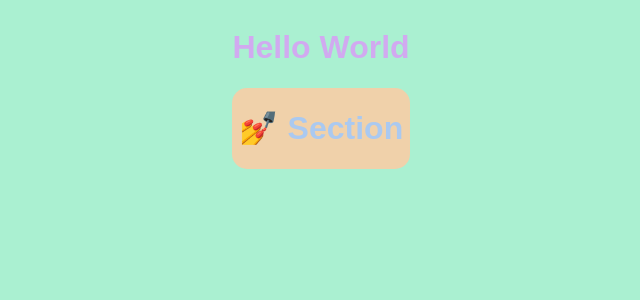
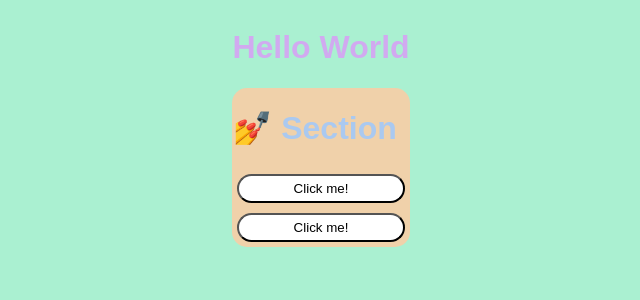
Before and after one commit to TomGower/styled-components-intro, a React (Vite) app: page / in a window 1280 px wide. Shown: the top 300 px of the page, without its empty margins (319-959 px from the left). Built offline with nearby package versions, Linux system fonts and the light colour scheme.

Commit message:
Added Buttons and styled with S-C

```diff
--- /dev/null
+++ b/src/Button.js
@@ -0,0 +1,17 @@
+import React from "react";
+import styled from "styled-components";
+
+const ButtonStyling = styled.button`
+  display: flex;
+  justify-content: center;
+  background-color: white;
+  padding: 5px;
+  margin: 5px;
+  border-radius: 15px;
+`;
+
+function Button() {
+  return <ButtonStyling>Click me!</ButtonStyling>;
+}
+
+export default Button;
--- a/src/Content.js
+++ b/src/Content.js
@@ -9,6 +9,7 @@ const TitleStyling = styled.h1`
 const SectionStyling = styled.div`
   background-color: #f0d1aa;
   display: flex;
+  flex-direction: column;
   justify-content: center;
   color: #f0aeaa;
   border-radius: 15px;
@@ -19,6 +20,8 @@ const Content = () => {
     <>
       <SectionStyling>
         <TitleStyling>💅 Section</TitleStyling>
+        <Button />
+        <Button />
       </SectionStyling>
     </>
   );
```
